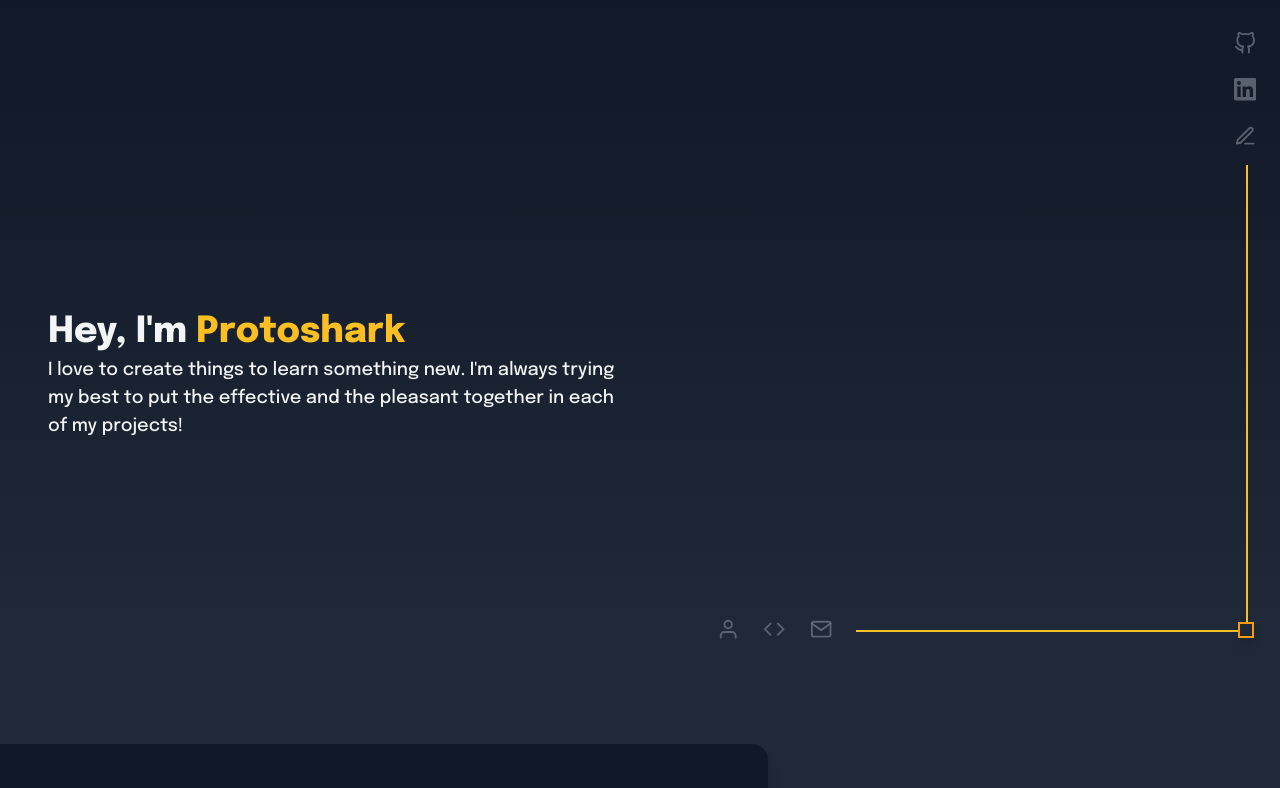
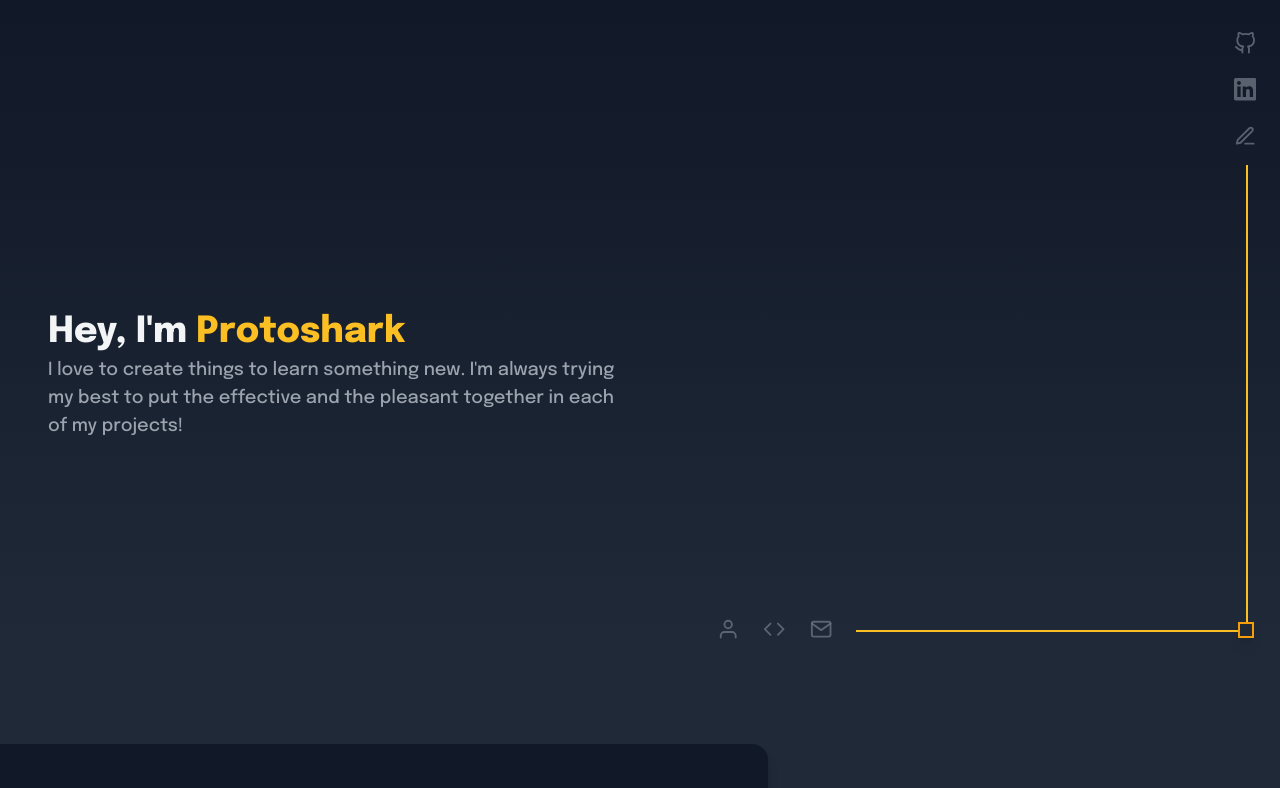
Before and after one commit to sixels/portfolio, a Next.js app: page / in a window 1280 px wide. Shown: the top 788 px of the page. Built offline with nearby package versions, Linux system fonts and the light colour scheme.

Commit message:
Dimmed hero text

```diff
--- a/pages/index.jsx
+++ b/pages/index.jsx
@@ -113,7 +113,7 @@ export default function Home() {
                             Hey, I'm{" "}
                             <a className=" tw-text-yellow-400">Protoshark</a>
                         </h1>
-                        <p className="tw-max-w-sm md:tw-max-w-xl tw-font-medium tw-text-lg">
+                        <p className="tw-max-w-sm md:tw-max-w-xl tw-font-medium tw-text-lg tw-text-gray-400">
                             I love to create things to learn something new. I'm
                             always trying my best to put the effective and the
                             pleasant together in each of my projects!
```
Also changed, not shown: pages/_app.jsx (renamed from pages/_app.js).
